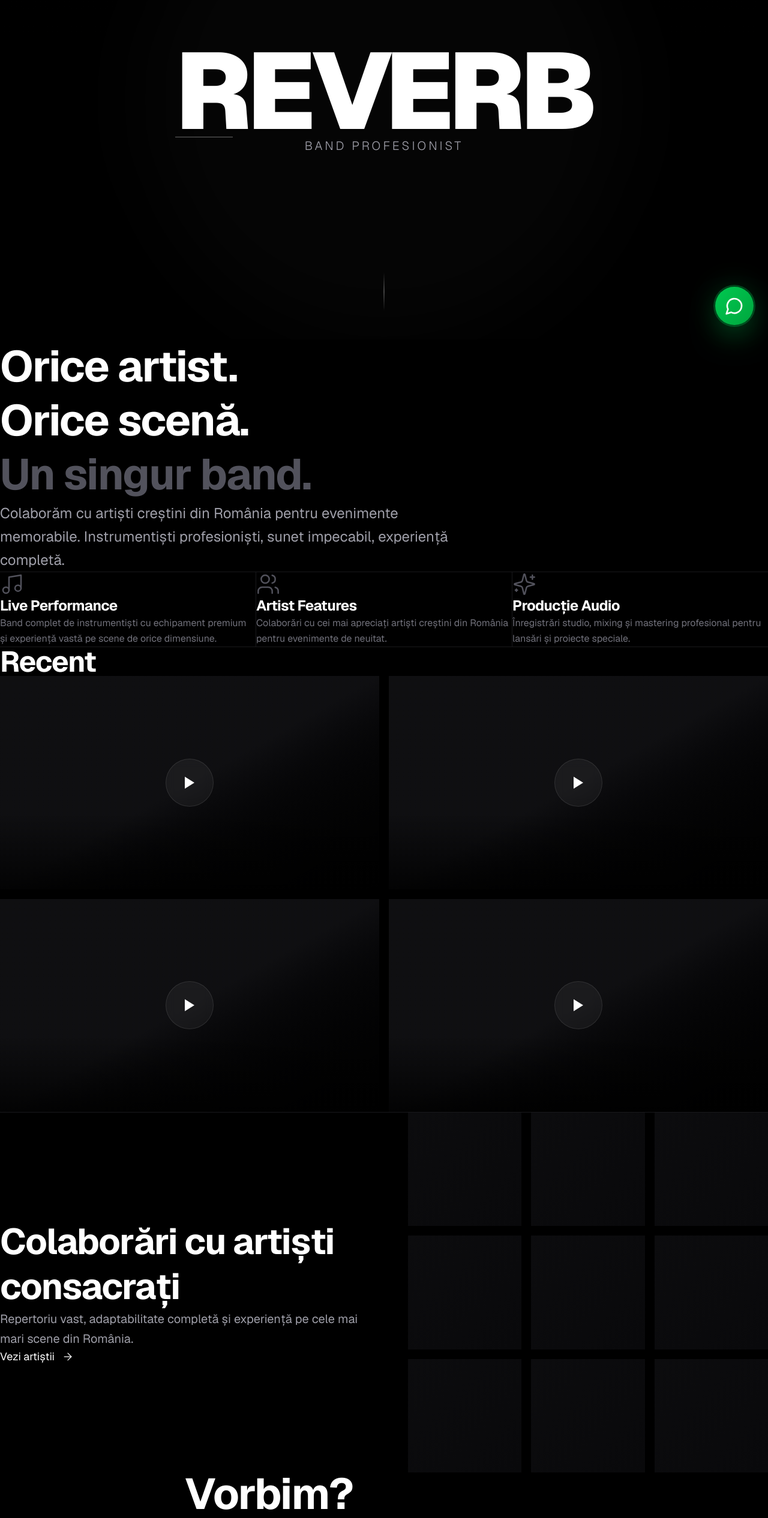
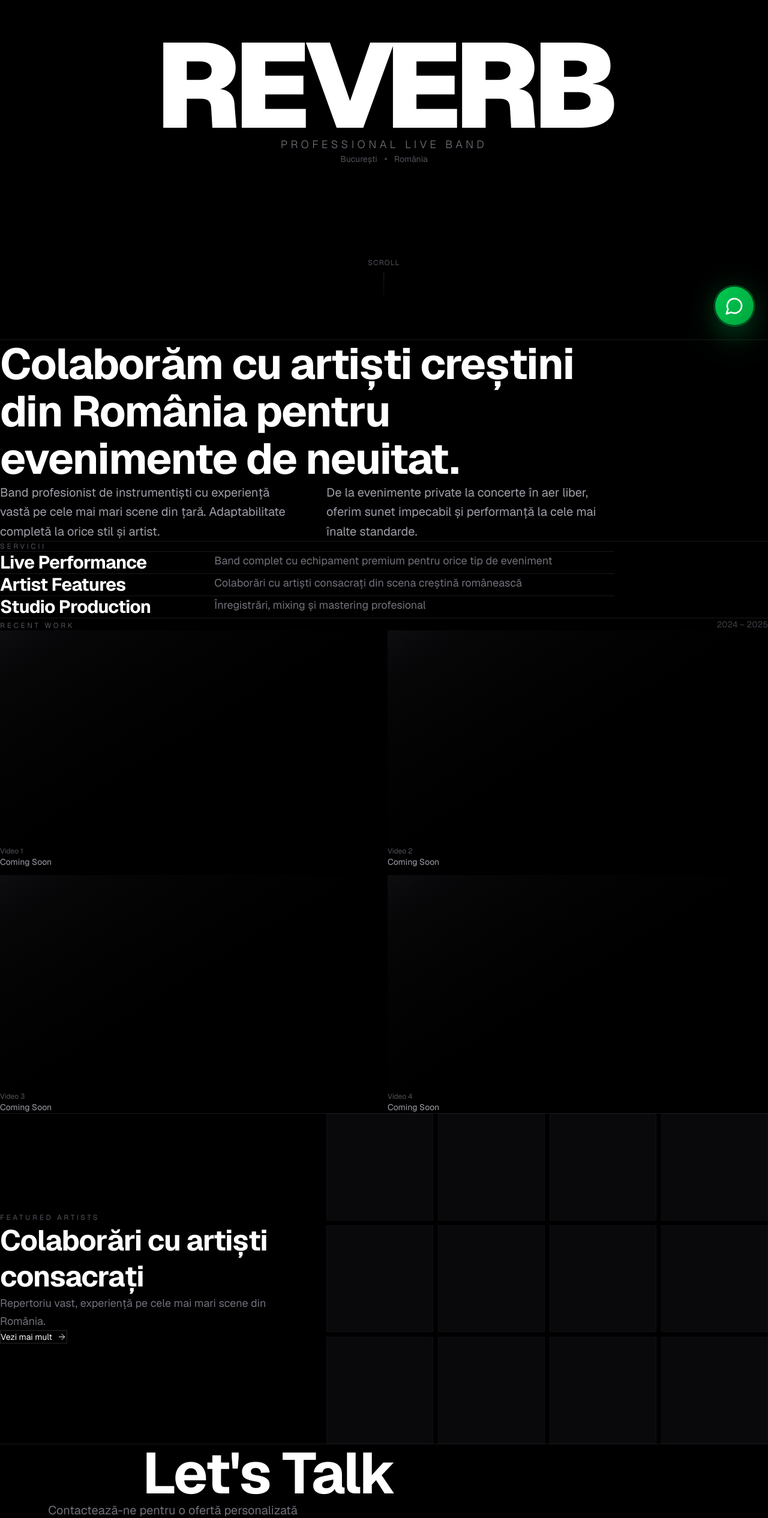
Before and after one commit to avutei/reverb-project, a Next.js app: page / in a window 1280 px wide. Shown: the part 234-2765 px from the top of the page at 60% size. Built offline with nearby package versions, Linux system fonts and the light colour scheme.

Commit message:
Transform site to Global Records style - minimal dark record label aesthetic

```diff
--- a/src/app/page.tsx
+++ b/src/app/page.tsx
@@ -1,53 +1,51 @@
 'use client';
 
 import { motion, useScroll, useTransform } from 'framer-motion';
-import { Music, Users, Sparkles, ArrowRight } from 'lucide-react';
+import { ArrowRight, Play } from 'lucide-react';
 import { useRef } from 'react';
 
 export default function Home() {
-  const containerRef = useRef<HTMLDivElement>(null);
+  const heroRef = useRef<HTMLDivElement>(null);
   const { scrollYProgress } = useScroll({
-    target: containerRef,
+    target: heroRef,
     offset: ["start start", "end start"]
   });
 
-  const opacity = useTransform(scrollYProgress, [0, 0.5], [1, 0]);
-  const scale = useTransform(scrollYProgress, [0, 0.5], [1, 0.8]);
+  const heroOpacity = useTransform(scrollYProgress, [0, 0.5], [1, 0]);
+  const heroY = useTransform(scrollYProgress, [0, 0.5], [0, -100]);
 
   return (
     <main className="bg-black text-white">
-      {/* Hero Section - Full screen cu parallax */}
-      <section ref={containerRef} className="relative h-screen flex items-center justify-center overflow-hidden">
-        {/* Background gradient */}
-        <div className="absolute inset-0 bg-gradient-to-b from-zinc-900/20 via-black to-black" />
-
-        {/* Ambient light effect */}
-        <div className="absolute top-0 left-1/2 -translate-x-1/2 w-[800px] h-[800px] bg-white/[0.02] rounded-full blur-3xl" />
+      {/* Hero - Ultra Minimal */}
+      <section ref={heroRef} className="relative h-screen flex items-center justify-center">
+        <motion.div
+          style={{ opacity: heroOpacity, y: heroY }}
+          className="text-center px-6"
+        >
+          <motion.h1
+            initial={{ opacity: 0, y: 20 }}
+            animate={{ opacity: 1, y: 0 }}
+            transition={{ duration: 1, ease: [0.22, 1, 0.36, 1], delay: 0.2 }}
+            className="text-[18vw] md:text-[200px] font-black tracking-[-0.06em] leading-[0.85] mb-12"
+          >
+            REVERB
+          </motion.h1>
 
           <motion.div
-          style={{ opacity, scale }}
-          className="relative z-10 text-center px-6"
-        >
-          {/* Logo/Title */}
-          <motion.div
-            initial={{ opacity: 0, y: 30 }}
-            animate={{ opacity: 1, y: 0 }}
-            transition={{ duration: 1.2, ease: [0.22, 1, 0.36, 1] }}
-          >
-            <h1 className="text-[15vw] md:text-[180px] font-black tracking-[-0.05em] leading-[0.85] mb-8">
-              REVERB
-            </h1>
-            <div className="h-[1px] w-24 bg-white/40 mx-auto mb-8" />
-          </motion.div>
-
-          <motion.p
             initial={{ opacity: 0 }}
             animate={{ opacity: 1 }}
-            transition={{ delay: 0.5, duration: 1 }}
-            className="text-lg md:text-xl text-zinc-400 tracking-[0.2em] uppercase font-light"
+            transition={{ delay: 0.8, duration: 0.8 }}
+            className="space-y-4"
           >
-            Band Profesionist
-          </motion.p>
+            <p className="text-base md:text-lg text-zinc-500 tracking-[0.3em] uppercase font-light">
+              Professional Live Band
+            </p>
+            <div className="flex items-center justify-center gap-3 text-sm text-zinc-600">
+              <span>București</span>
+              <span className="w-1 h-1 rounded-full bg-zinc-700" />
+              <span>România</span>
+            </div>
+          </motion.div>
         </motion.div>
 
         {/* Scroll indicator */}
@@ -55,213 +53,236 @@ export default function Home() {
           initial={{ opacity: 0 }}
           animate={{ opacity: 1 }}
           transition={{ delay: 1.5 }}
-          className="absolute bottom-12 left-1/2 -translate-x-1/2"
+          className="absolute bottom-16 left-1/2 -translate-x-1/2 flex flex-col items-center gap-2"
         >
+          <span className="text-xs text-zinc-600 tracking-widest uppercase">Scroll</span>
           <motion.div
-            animate={{ y: [0, 12, 0] }}
+            animate={{ y: [0, 8, 0] }}
             transition={{ repeat: Infinity, duration: 2, ease: "easeInOut" }}
-            className="w-[1px] h-16 bg-gradient-to-b from-white/0 via-white/50 to-white/0"
+            className="w-[1px] h-12 bg-gradient-to-b from-zinc-800 to-transparent"
           />
         </motion.div>
       </section>
 
-      {/* Statement Section */}
-      <section className="relative py-40 px-6">
-        <div className="max-w-6xl mx-auto">
+      {/* Statement - Single Block */}
+      <section className="relative py-32 md:py-48 px-6 border-t border-zinc-900">
+        <div className="max-w-5xl mx-auto">
           <motion.div
-            initial={{ opacity: 0, y: 40 }}
+            initial={{ opacity: 0, y: 30 }}
             whileInView={{ opacity: 1, y: 0 }}
             viewport={{ once: true, margin: "-100px" }}
-            transition={{ duration: 0.8 }}
-            className="space-y-8"
+            transition={{ duration: 0.7 }}
           >
-            <h2 className="text-5xl md:text-7xl font-bold tracking-tight leading-tight">
-              Orice artist.<br />
-              Orice scenă.<br />
-              <span className="text-zinc-600">Un singur band.</span>
+            <h2 className="text-4xl md:text-6xl lg:text-7xl font-bold tracking-tight leading-[1.1] mb-12">
+              Colaborăm cu artiști creștini din România pentru evenimente de neuitat.
             </h2>
-            <p className="text-xl md:text-2xl text-zinc-400 max-w-3xl leading-relaxed">
-              Colaborăm cu artiști creștini din România pentru evenimente memorabile.
-              Instrumentiști profesioniști, sunet impecabil, experiență completă.
+            <div className="grid md:grid-cols-2 gap-x-16 gap-y-8 text-lg md:text-xl text-zinc-400 leading-relaxed">
+              <p>
+                Band profesionist de instrumentiști cu experiență vastă pe cele mai mari scene din țară. Adaptabilitate completă la orice stil și artist.
               </p>
+              <p>
+                De la evenimente private la concerte în aer liber, oferim sunet impecabil și performanță la cele mai înalte standarde.
+              </p>
+            </div>
           </motion.div>
         </div>
       </section>
 
-      {/* Services Grid */}
-      <section className="relative py-32 px-6 border-y border-zinc-900">
-        <div className="max-w-7xl mx-auto">
-          <div className="grid md:grid-cols-3 gap-[1px] bg-zinc-900">
+      {/* Services - Minimal List */}
+      <section className="relative py-32 px-6 border-t border-zinc-900">
+        <div className="max-w-5xl mx-auto">
+          <motion.h3
+            initial={{ opacity: 0 }}
+            whileInView={{ opacity: 1 }}
+            viewport={{ once: true }}
+            className="text-xs tracking-[0.3em] uppercase text-zinc-600 mb-16"
+          >
+            Servicii
+          </motion.h3>
+
+          <div className="space-y-0">
             {[
               {
-                icon: Music,
                 title: 'Live Performance',
-                desc: 'Band complet de instrumentiști cu echipament premium și experiență vastă pe scene de orice dimensiune.'
+                desc: 'Band complet cu echipament premium pentru orice tip de eveniment'
               },
               {
-                icon: Users,
                 title: 'Artist Features',
-                desc: 'Colaborări cu cei mai apreciați artiști creștini din România pentru evenimente de neuitat.'
+                desc: 'Colaborări cu artiști consacrați din scena creștină românească'
               },
               {
-                icon: Sparkles,
-                title: 'Producție Audio',
-                desc: 'Înregistrări studio, mixing și mastering profesional pentru lansări și proiecte speciale.'
+                title: 'Studio Production',
+                desc: 'Înregistrări, mixing și mastering profesional'
               }
             ].map((service, i) => (
               <motion.div
                 key={i}
-                initial={{ opacity: 0, y: 20 }}
+                initial={{ opacity: 0, y: 10 }}
                 whileInView={{ opacity: 1, y: 0 }}
-                viewport={{ once: true }}
-                transition={{ delay: i * 0.1, duration: 0.6 }}
-                className="bg-black p-12 group hover:bg-zinc-950 transition-colors duration-500"
+                viewport={{ once: true, margin: "-50px" }}
+                transition={{ delay: i * 0.1, duration: 0.5 }}
+                className="group border-t border-zinc-900 py-10 md:py-12 hover:border-zinc-800 transition-colors duration-300"
               >
-                <service.icon className="w-10 h-10 mb-6 text-zinc-600 group-hover:text-white transition-colors duration-500" strokeWidth={1.5} />
-                <h3 className="text-2xl font-bold mb-4 tracking-tight">{service.title}</h3>
-                <p className="text-zinc-500 leading-relaxed">{service.desc}</p>
+                <div className="grid md:grid-cols-3 gap-6 md:gap-12">
+                  <h4 className="text-2xl md:text-3xl font-bold tracking-tight">
+                    {service.title}
+                  </h4>
+                  <p className="md:col-span-2 text-lg text-zinc-500 leading-relaxed">
+                    {service.desc}
+                  </p>
+                </div>
               </motion.div>
             ))}
           </div>
         </div>
       </section>
 
-      {/* Media Gallery */}
-      <section className="relative py-40 px-6">
+      {/* Media Grid - Record Label Style */}
+      <section className="relative py-32 px-6 border-t border-zinc-900">
         <div className="max-w-7xl mx-auto">
-          <motion.h2
+          <motion.div
             initial={{ opacity: 0 }}
             whileInView={{ opacity: 1 }}
             viewport={{ once: true }}
-            className="text-4xl md:text-5xl font-bold mb-20 tracking-tight"
+            className="mb-16 flex justify-between items-end"
           >
-            Recent
-          </motion.h2>
+            <h3 className="text-xs tracking-[0.3em] uppercase text-zinc-600">
+              Recent Work
+            </h3>
+            <span className="text-sm text-zinc-700">2024 – 2025</span>
+          </motion.div>
 
-          <div className="grid md:grid-cols-2 gap-4">
+          <div className="grid md:grid-cols-2 gap-3">
             {[1, 2, 3, 4].map((i) => (
               <motion.div
                 key={i}
-                initial={{ opacity: 0, scale: 0.95 }}
-                whileInView={{ opacity: 1, scale: 1 }}
-                viewport={{ once: true, margin: "-50px" }}
-                transition={{ duration: 0.5, delay: i * 0.1 }}
-                className="group relative aspect-video bg-zinc-950 overflow-hidden cursor-pointer"
+                initial={{ opacity: 0, y: 20 }}
+                whileInView={{ opacity: 1, y: 0 }}
+                viewport={{ once: true, margin: "-80px" }}
+                transition={{ duration: 0.5, delay: i * 0.08 }}
+                className="group relative aspect-[16/10] bg-zinc-950 overflow-hidden cursor-pointer"
               >
-                {/* Placeholder gradient */}
-                <div className="absolute inset-0 bg-gradient-to-br from-zinc-800/20 via-zinc-900/40 to-black" />
+                <div className="absolute inset-0 bg-gradient-to-br from-zinc-900/30 via-black to-black" />
 
-                {/* Play button overlay */}
-                <div className="absolute inset-0 flex items-center justify-center">
-                  <div className="w-20 h-20 rounded-full bg-white/5 backdrop-blur-sm border border-white/10 flex items-center justify-center group-hover:scale-110 group-hover:bg-white/10 transition-all duration-500">
-                    <div className="w-0 h-0 border-l-[16px] border-l-white border-t-[10px] border-t-transparent border-b-[10px] border-b-transparent ml-1" />
+                <div className="absolute inset-0 flex items-center justify-center opacity-0 group-hover:opacity-100 transition-opacity duration-500">
+                  <div className="w-16 h-16 rounded-full bg-white/5 backdrop-blur-sm border border-white/10 flex items-center justify-center group-hover:scale-110 transition-transform duration-500">
+                    <Play className="w-6 h-6 fill-white ml-1" strokeWidth={0} />
                   </div>
                 </div>
 
-                {/* Bottom fade */}
-                <div className="absolute bottom-0 left-0 right-0 h-32 bg-gradient-to-t from-black/80 to-transparent" />
+                <div className="absolute bottom-0 left-0 right-0 p-6 bg-gradient-to-t from-black/90 via-black/40 to-transparent">
+                  <p className="text-xs text-zinc-600 mb-1">Video {i}</p>
+                  <p className="text-sm text-zinc-400">Coming Soon</p>
+                </div>
               </motion.div>
             ))}
           </div>
         </div>
       </section>
 
-      {/* Artists Showcase */}
-      <section className="relative py-40 px-6 border-t border-zinc-900">
+      {/* Featured Artists Preview */}
+      <section className="relative py-32 px-6 border-t border-zinc-900">
         <div className="max-w-7xl mx-auto">
-          <div className="grid md:grid-cols-2 gap-20 items-center">
+          <div className="grid md:grid-cols-5 gap-12 md:gap-20 items-center">
+            <div className="md:col-span-2">
               <motion.div
-              initial={{ opacity: 0, x: -30 }}
+                initial={{ opacity: 0, x: -20 }}
                 whileInView={{ opacity: 1, x: 0 }}
                 viewport={{ once: true }}
-              transition={{ duration: 0.8 }}
+                transition={{ duration: 0.7 }}
               >
-              <h2 className="text-5xl md:text-6xl font-bold mb-8 tracking-tight leading-tight">
+                <h3 className="text-xs tracking-[0.3em] uppercase text-zinc-600 mb-8">
+                  Featured Artists
+                </h3>
+                <h4 className="text-4xl md:text-5xl font-bold tracking-tight leading-tight mb-8">
                   Colaborări cu artiști consacrați
-              </h2>
-              <p className="text-xl text-zinc-400 leading-relaxed mb-8">
-                Repertoriu vast, adaptabilitate completă și experiență pe cele mai mari scene din România.
+                </h4>
+                <p className="text-lg text-zinc-500 leading-relaxed mb-10">
+                  Repertoriu vast, experiență pe cele mai mari scene din România.
                 </p>
                 <a
                   href="#contact"
-                className="inline-flex items-center gap-3 text-white group"
+                  className="inline-flex items-center gap-2 text-sm text-white border border-zinc-800 hover:border-zinc-700 px-6 py-3 transition-colors duration-300"
                 >
-                <span className="text-lg">Vezi artiștii</span>
-                <ArrowRight className="w-5 h-5 group-hover:translate-x-2 transition-transform" strokeWidth={1.5} />
+                  <span>Vezi mai mult</span>
+                  <ArrowRight className="w-4 h-4" strokeWidth={1.5} />
                 </a>
               </motion.div>
+            </div>
 
             <motion.div
-              initial={{ opacity: 0, x: 30 }}
+              initial={{ opacity: 0, x: 20 }}
               whileInView={{ opacity: 1, x: 0 }}
               viewport={{ once: true }}
-              transition={{ duration: 0.8 }}
-              className="grid grid-cols-3 gap-4"
+              transition={{ duration: 0.7 }}
+              className="md:col-span-3 grid grid-cols-4 gap-2"
             >
-              {[...Array(9)].map((_, i) => (
+              {[...Array(12)].map((_, i) => (
                 <div
                   key={i}
-                  className="aspect-square bg-zinc-950 hover:bg-zinc-900 transition-colors duration-500"
-                >
-                  <div className="w-full h-full bg-gradient-to-br from-zinc-800/10 to-transparent" />
-                </div>
+                  className="aspect-square bg-zinc-950 hover:bg-zinc-900 transition-colors duration-500 border border-zinc-900/50"
+                />
               ))}
             </motion.div>
           </div>
         </div>
       </section>
 
-      {/* CTA Section */}
-      <section id="contact" className="relative py-40 px-6">
-        <div className="max-w-4xl mx-auto text-center">
+      {/* Contact - Clean & Direct */}
+      <section id="contact" className="relative py-40 md:py-56 px-6 border-t border-zinc-900">
+        <div className="max-w-4xl mx-auto">
           <motion.div
-            initial={{ opacity: 0, y: 30 }}
+            initial={{ opacity: 0, y: 20 }}
             whileInView={{ opacity: 1, y: 0 }}
             viewport={{ once: true }}
-            transition={{ duration: 0.8 }}
+            transition={{ duration: 0.7 }}
+            className="text-center"
           >
-            <h2 className="text-5xl md:text-7xl font-bold mb-8 tracking-tight">
-              Vorbim?
+            <h2 className="text-5xl md:text-7xl lg:text-8xl font-bold tracking-tight mb-6">
+              Let's Talk
             </h2>
-            <p className="text-xl text-zinc-400 mb-16 max-w-2xl mx-auto">
-              Contactează-ne pentru o ofertă personalizată pentru evenimentul tău.
+            <p className="text-lg md:text-xl text-zinc-500 mb-20 max-w-xl mx-auto">
+              Contactează-ne pentru o ofertă personalizată
             </p>
 
-            <div className="grid md:grid-cols-2 gap-6 mb-12">
+            <div className="grid md:grid-cols-2 gap-4 mb-16 text-left">
               <a
                 href="tel:0736820138"
-                className="group relative p-10 bg-zinc-950 hover:bg-zinc-900 border border-zinc-900 hover:border-zinc-800 transition-all duration-500 overflow-hidden"
+                className="group p-8 md:p-10 bg-zinc-950/50 hover:bg-zinc-950 border border-zinc-900 hover:border-zinc-800 transition-all duration-300"
               >
-                <div className="relative z-10">
-                  <p className="text-sm text-zinc-600 mb-3 uppercase tracking-wider">Telefon</p>
-                  <p className="text-2xl font-bold">0736 820 138</p>
-                  <p className="text-xl text-zinc-400 mt-2">0724 046 665</p>
-                </div>
-                <div className="absolute inset-0 bg-gradient-to-br from-white/[0.02] to-transparent opacity-0 group-hover:opacity-100 transition-opacity duration-500" />
+                <p className="text-xs text-zinc-600 mb-4 uppercase tracking-wider">Phone</p>
+                <p className="text-xl md:text-2xl font-medium mb-2">0736 820 138</p>
+                <p className="text-lg text-zinc-500">0724 046 665</p>
               </a>
 
               <a
                 href="mailto:vreaucuvoi@reverbproject.ro"
-                className="group relative p-10 bg-zinc-950 hover:bg-zinc-900 border border-zinc-900 hover:border-zinc-800 transition-all duration-500 overflow-hidden"
+                className="group p-8 md:p-10 bg-zinc-950/50 hover:bg-zinc-950 border border-zinc-900 hover:border-zinc-800 transition-all duration-300"
               >
-                <div className="relative z-10">
-                  <p className="text-sm text-zinc-600 mb-3 uppercase tracking-wider">Email</p>
-                  <p className="text-lg">vreaucuvoi@reverbproject.ro</p>
+                <p className="text-xs text-zinc-600 mb-4 uppercase tracking-wider">Email</p>
+                <p className="text-base md:text-lg break-all">vreaucuvoi@reverbproject.ro</p>
+              </a>
             </div>
-                <div className="absolute inset-0 bg-gradient-to-br from-white/[0.02] to-transparent opacity-0 group-hover:opacity-100 transition-opacity duration-500" />
-              </a>
+
+            <div className="flex items-center justify-center gap-3 text-sm text-zinc-700">
+              <span>București</span>
+              <span className="w-1 h-1 rounded-full bg-zinc-800" />
+              <span>România</span>
+              <span className="w-1 h-1 rounded-full bg-zinc-800" />
+              <span>2025</span>
             </div>
           </motion.div>
         </div>
       </section>
 
-      {/* Footer */}
-      <footer className="relative border-t border-zinc-900 py-16 px-6">
-        <div className="max-w-7xl mx-auto flex flex-col md:flex-row justify-between items-center gap-6">
-          <p className="text-zinc-700 text-sm">© 2025 Reverb Project. All rights reserved.</p>
-          <div className="flex gap-8 text-sm text-zinc-700">
-            <span>reverbproject.ro</span>
-            <span>București, România</span>
+      {/* Footer - Minimal */}
+      <footer className="relative border-t border-zinc-900 py-12 px-6">
+        <div className="max-w-7xl mx-auto flex flex-col md:flex-row justify-between items-center gap-4">
+          <p className="text-sm text-zinc-700">© 2025 Reverb Project</p>
+          <div className="flex gap-6 text-sm text-zinc-700">
+            <a href="#" className="hover:text-zinc-500 transition-colors">Instagram</a>
+            <a href="#" className="hover:text-zinc-500 transition-colors">Facebook</a>
+            <a href="#" className="hover:text-zinc-500 transition-colors">YouTube</a>
           </div>
         </div>
       </footer>
```
Lines whose indentation alone changed are shown as unchanged.
